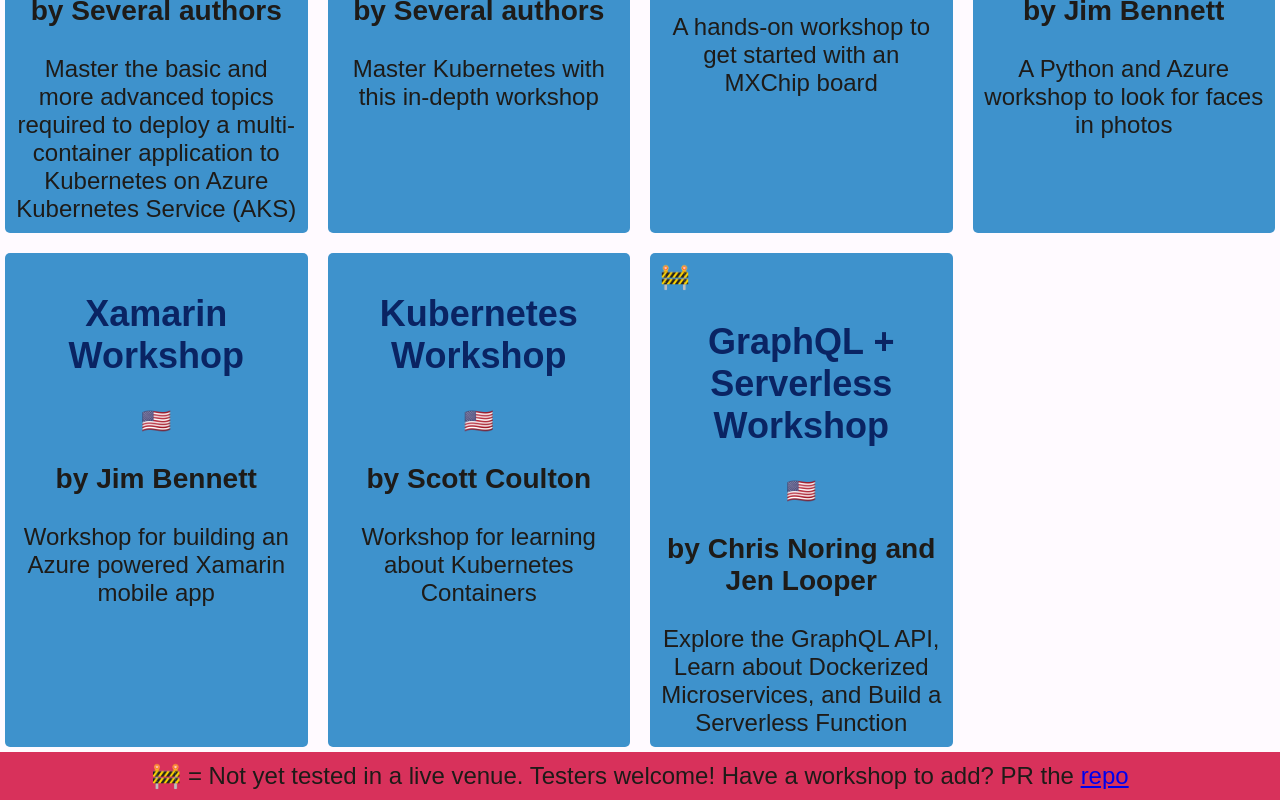
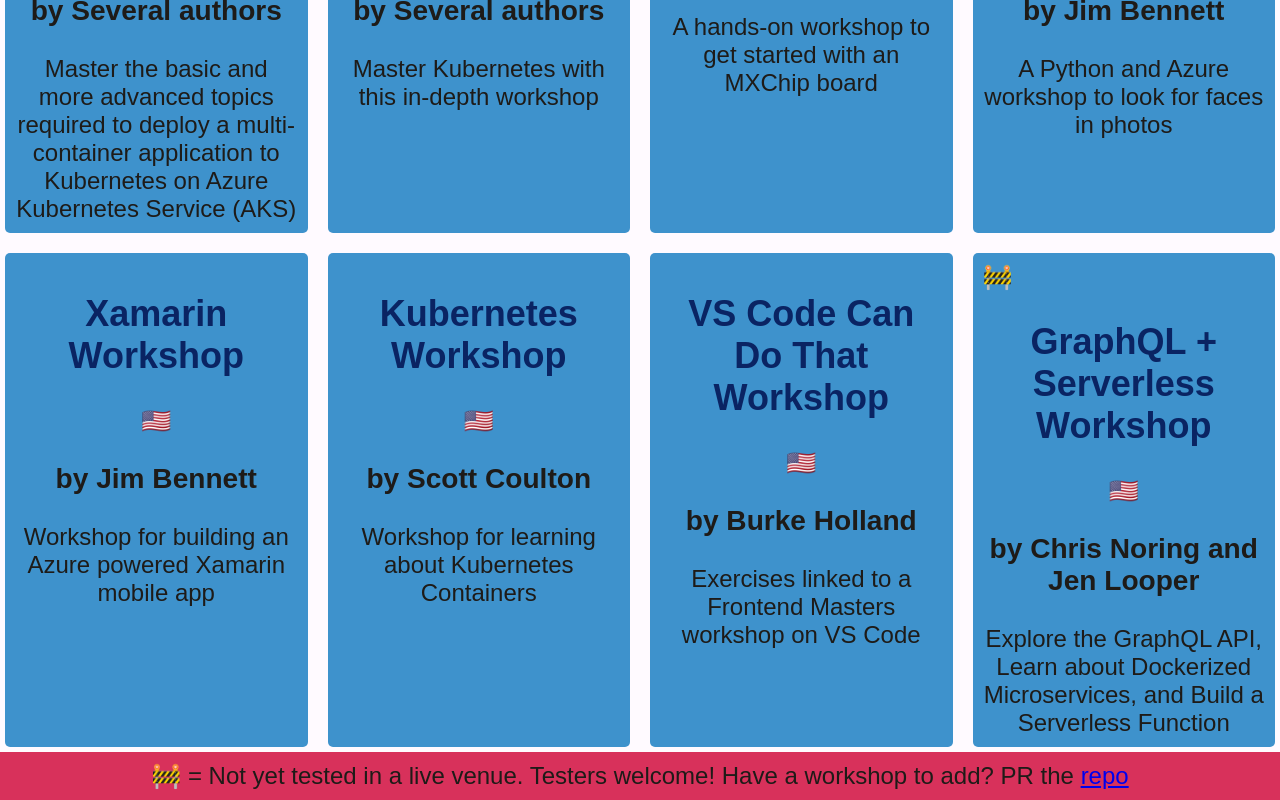
Before and after one commit to jlooper/howdoievendev, a Vue app: page / in a window 1280 px wide. Shown: the part 1782-2582 px from the top of the page. Built offline with nearby package versions, Linux system fonts and the light colour scheme.

Commit message:
Burke's VS Code workshop

```diff
--- a/src/components/Home.vue
+++ b/src/components/Home.vue
@@ -153,6 +153,14 @@ export default {
           language: "🇺🇸"
         },
         {
+          title: "VS Code Can Do That Workshop",
+          authors: "Burke Holland",
+          blurb: "Exercises linked to a Frontend Masters workshop on VS Code",
+          link: "https://burkeholland.gitbook.io/vs-code-can-do-that/",
+          ready: true,
+          language: "🇺🇸"
+        },
+        {
           title: "GraphQL + Serverless Workshop",
           authors: "Chris Noring and Jen Looper",
           blurb:
```
